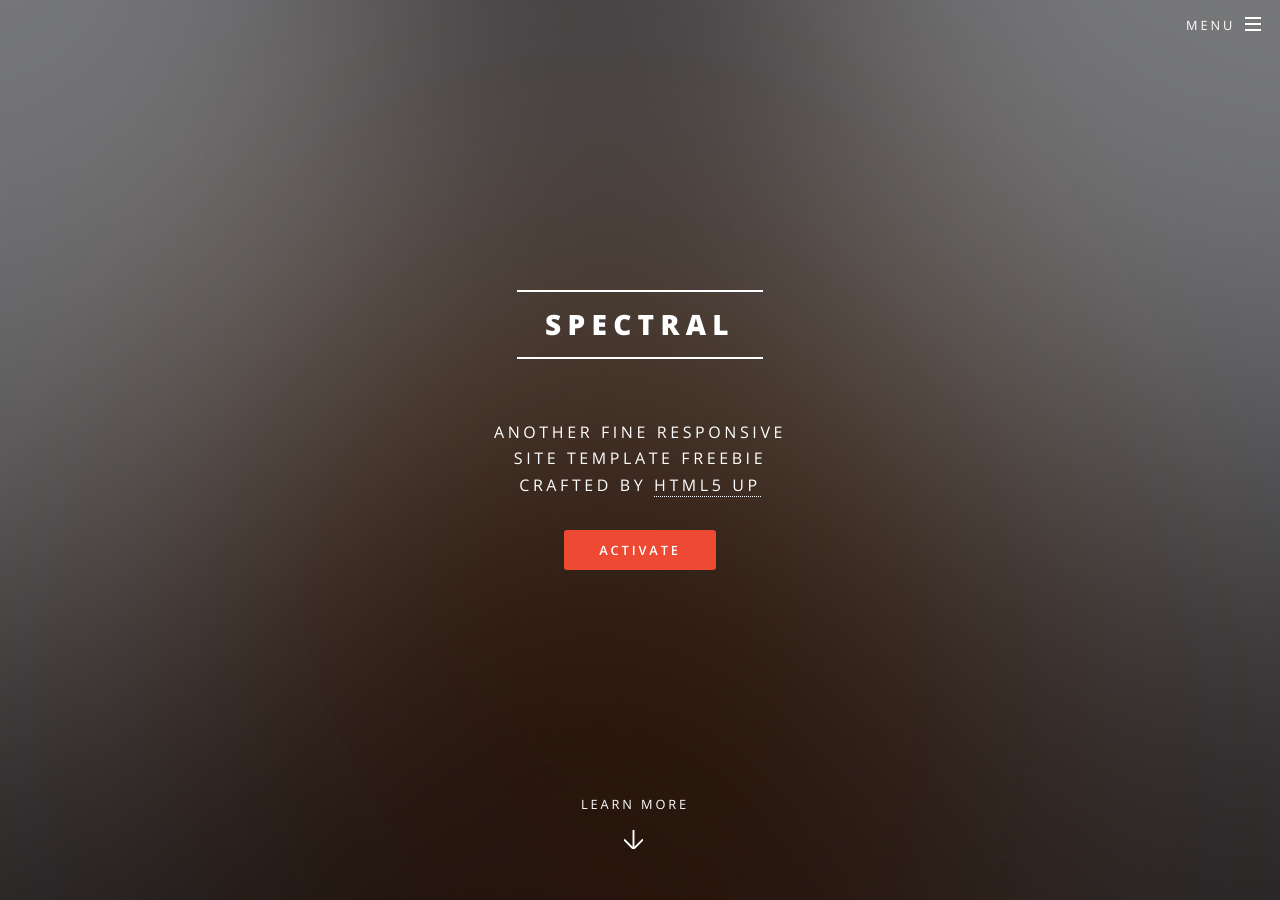
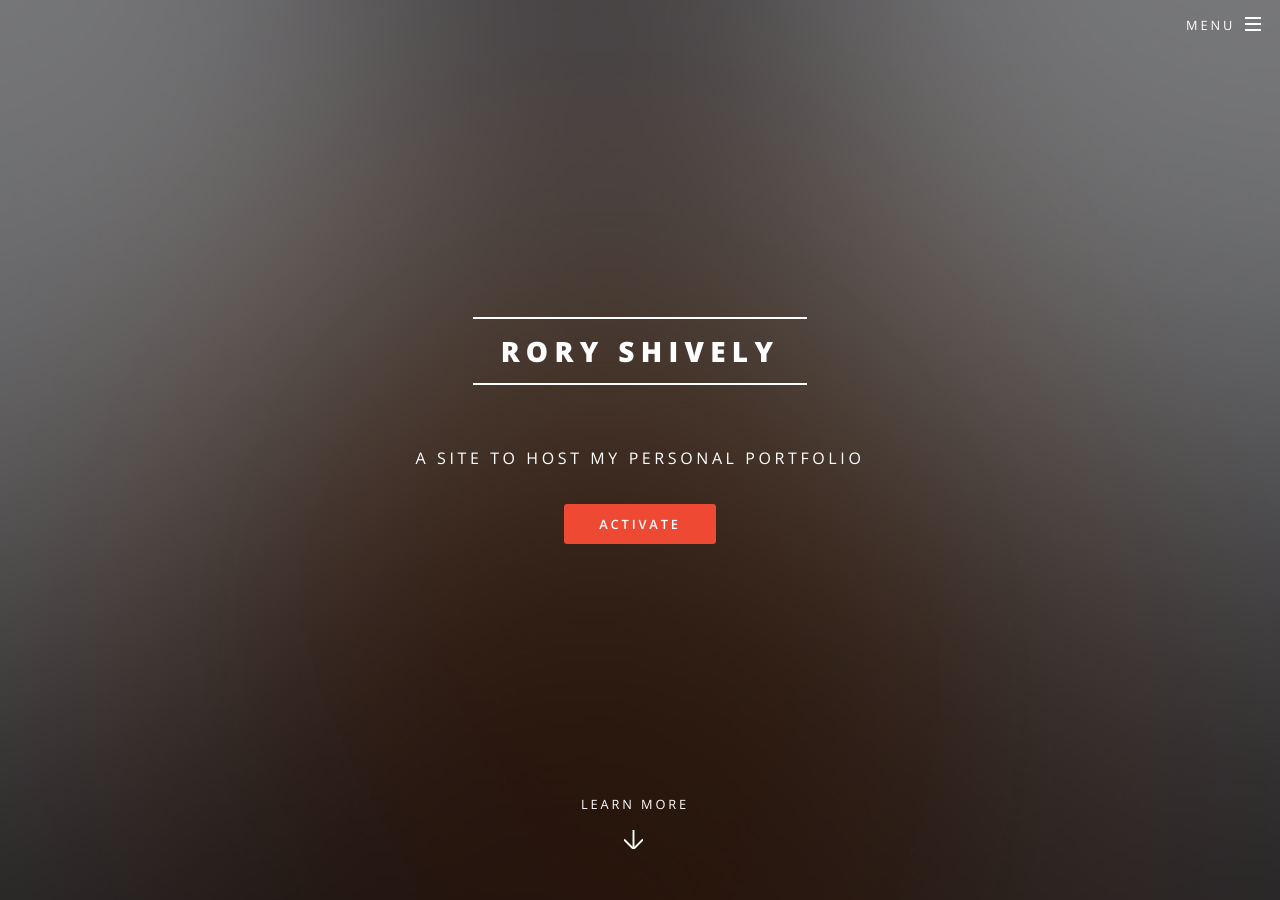
Before and after one commit to RoryShively/RoryShively.github.io, a Jekyll site: the page built from index.html, in a window 1280 px wide and 900 px high. Built offline with Jekyll 4.4.1, drawn with Linux system fonts in a browser that asks for light colours; some of the changed text lies outside the part shown.

Commit message:
updated config settings

```diff
--- a/_config.yml
+++ b/_config.yml
@@ -2,23 +2,21 @@
 #
 
 # Site settings
-title: Spectral
+title: Rory Shively
 description: |
-  Another fine responsive
-  site template freebie
-  crafted by [HTML5 UP](http://html5up.net)
-owner: Your Name # or company name
-first_published: 2016 # if migrating another site, the year of your first publish
-email: your-email@domain.com
+  A site to host my personal portfolio
+owner: Rory Shively # or company name
+first_published: 2017 # if migrating another site, the year of your first publish
+email: roryshively1@gmail.com
 baseurl: "" # the subpath of your site, e.g. /blog
-url: "http://yourdomain.com" # the base hostname & protocol for your site
+url: "http://roryshively.github.io" # the base hostname & protocol for your site
 social:
-  twitter: https://twitter.com/<username>
-  github: https://github.com/<username>
-  linkedin-square: https://linkedin.com/in/<username>
-  facebook-official: https://facebook.com/<username>
-  google-plus-square: https://plus.google.com/u/0/+<username>
-  #email: /contact/
+  # twitter: https://twitter.com/<username>
+  github: https://github.com/RoryShively
+  linkedin-square: https://linkedin.com/in/RoryShively
+  # facebook-official: https://facebook.com/<username>
+  # google-plus-square: https://plus.google.com/u/0/+<username>
+  email: /contact/
   #flickr:
   #instagram:
   #youtube-square:
```
